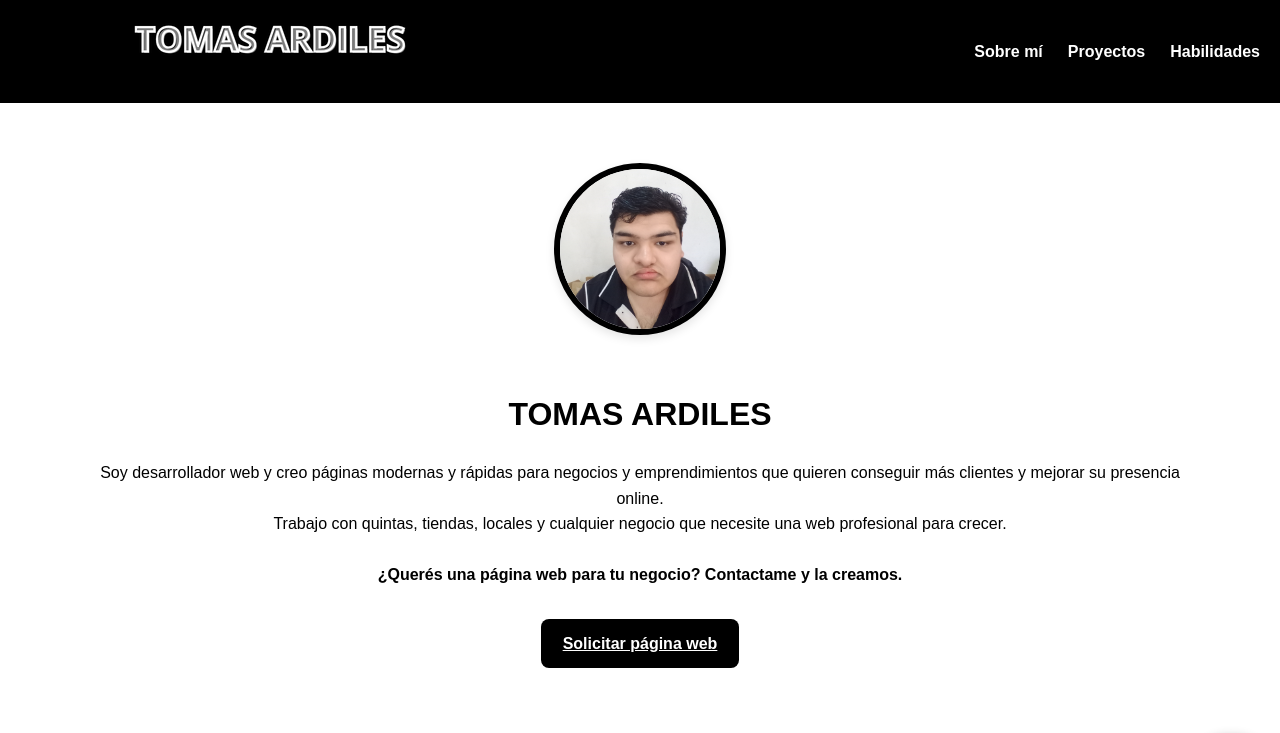
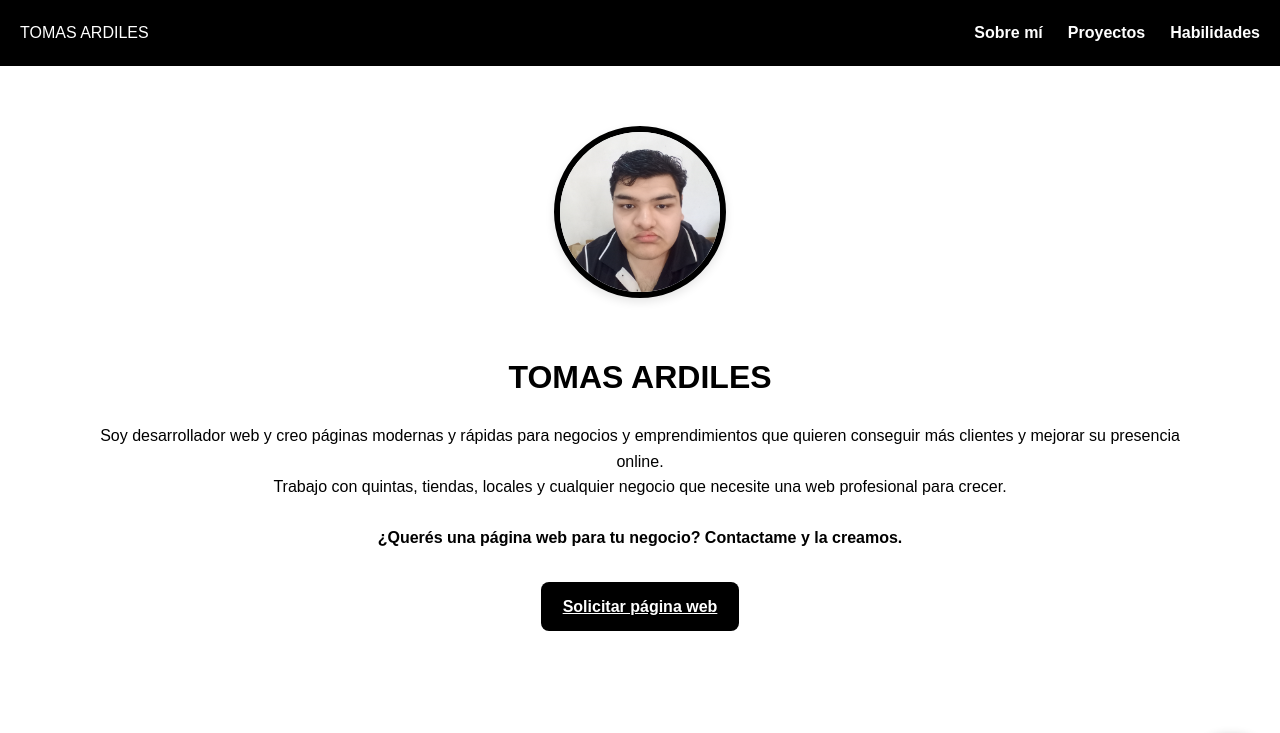
Before and after one commit to tardiles387-ux/portafolio, a plain HTML site: page index.html in a window 1280 px wide. Shown: the top 733 px of the page. Drawn offline with Linux system fonts and the light colour scheme.

Commit message:
Actualizar index.html

```diff
--- a/index.html
+++ b/index.html
@@ -10,7 +10,7 @@
 <body>
 <header>
 	<div class="logo">
-		<img src="icono.png" alt="Tomas">
+		TOMAS ARDILES
 	</div>
 
 	<nav>
```
